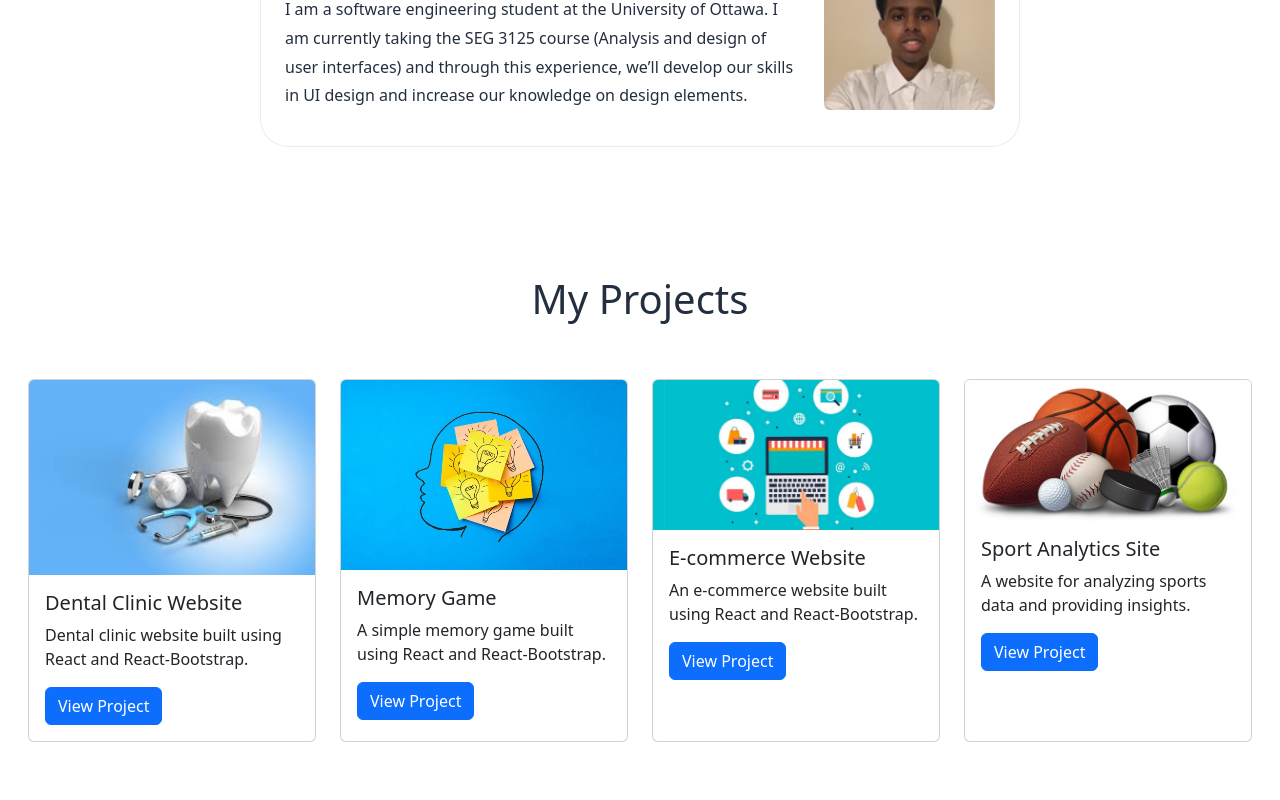
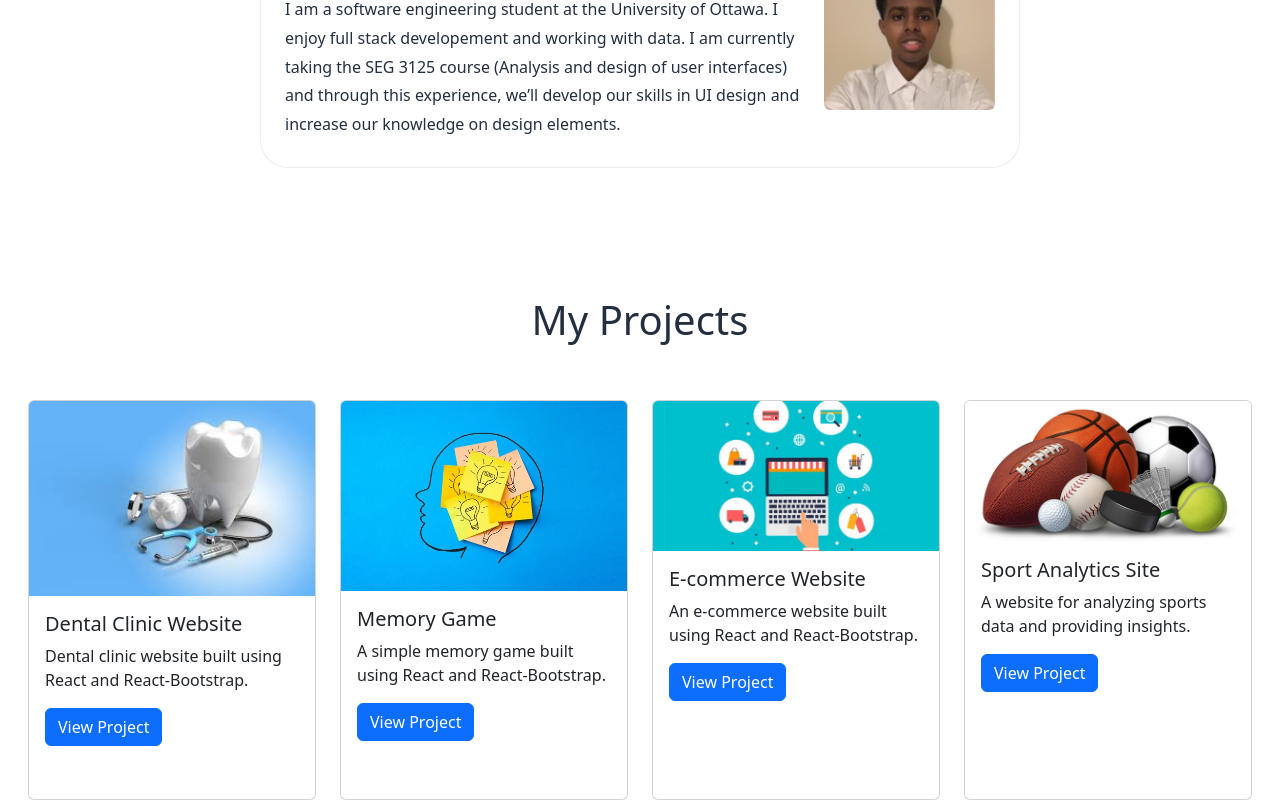
Before and after one commit to AhmedHassan2028/Ahmed-SEG3125-Portfolio, a React (Vite) app: page / in a window 1280 px wide. Shown: the part 274-1074 px from the top of the page. Before the commit the page ends 1016 px from the top, so only its background shows below. Built offline with nearby package versions, Linux system fonts and the light colour scheme.

Commit message:
Coming soon pop up

```diff
--- a/src/App.jsx
+++ b/src/App.jsx
@@ -4,11 +4,10 @@ import BasicExample from './components/nabvar';
 // import ShapeExample from './components/pfp';
 // import BodyShorthandExample from './components/textbox';
 import FigureExample from './components/aboutme';
-import Card1Example from './components/project-card1';
-import Card2Example from './components/project-card2';
-import Card3Example from './components/project-card3';
-import Card4Example from './components/project-card4';
+import AlertExample from './components/alert';
 
+//For now im putting a coming soon pop up instead of new coming soon page because it's been a while since i used router
+//I put my components in a folder to organize
 function App() {
   return (
     <>
@@ -17,11 +16,8 @@ function App() {
       <div className="projects-title d-flex justify-content-center padding-top-40">
         <h1>My Projects</h1>
       </div>
-      <div className="project-section d-flex flex-wrap gap-4 justify-content-center">
-        <Card1Example />
-        <Card2Example />
-        <Card3Example />
-        <Card4Example />
+      <div>
+        <AlertExample />
       </div>
 
     </>
--- a/src/components/aboutme.jsx
+++ b/src/components/aboutme.jsx
@@ -5,7 +5,7 @@ function FigureExample() {
     <Figure className="aboutme-section d-flex align-items-start gap-4">
         <Figure.Caption className="aboutme-caption mb-0">
         <h1>Ahmed Hassan</h1>
-        I am a software engineering student at the University of Ottawa. I am currently taking the SEG 3125 course (Analysis and design of user interfaces) and through this experience, we’ll develop our skills in UI design and increase our knowledge on design elements.
+        I am a software engineering student at the University of Ottawa. I enjoy full stack developement and working with data. I am currently taking the SEG 3125 course (Analysis and design of user interfaces) and through this experience, we’ll develop our skills in UI design and increase our knowledge on design elements.
     </Figure.Caption>
 
       <Figure.Image
--- /dev/null
+++ b/src/components/alert.jsx
@@ -0,0 +1,49 @@
+import Alert from 'react-bootstrap/Alert';
+import { useState } from 'react';
+import Card1Example from './project-card1';
+import Card2Example from './project-card2';
+import Card3Example from './project-card3';
+import Card4Example from './project-card4';
+
+function AlertExample() {
+
+  const [alertCard, setAlertCard] = useState(null);
+
+  //I wanna have 2s alerts
+  //I use my react hook to indicare which card is clicked
+  const handleAlertClick = (cardId) => {
+    setAlertCard(cardId);
+    setTimeout(() => {
+      setAlertCard(null);
+    }, 2000);
+  };
+
+
+  //
+  // Im able to make it where the pop up is right above its specific card like this, maybe if i had more i'd use map but not sure how yet
+  return (
+    <>
+
+      <div className="project-section d-flex flex-wrap gap-4 justify-content-center">
+        <div>
+          {alertCard === 1 && <Alert variant="primary">Project Coming Soon</Alert>}
+          <Card1Example onClick={() => handleAlertClick(1)} />
+        </div>
+        <div>
+          {alertCard === 2 && <Alert variant="primary">Project Coming Soon</Alert>}
+          <Card2Example onClick={() => handleAlertClick(2)} />
+        </div>
+        <div>
+          {alertCard === 3 && <Alert variant="primary">Project Coming Soon</Alert>}
+          <Card3Example onClick={() => handleAlertClick(3)} />
+        </div>
+        <div>
+          {alertCard === 4 && <Alert variant="primary">Project Coming Soon</Alert>}
+          <Card4Example onClick={() => handleAlertClick(4)} />
+        </div>
+      </div>
+    </>
+  );
+}
+
+export default AlertExample;
--- a/src/components/project-card1.jsx
+++ b/src/components/project-card1.jsx
@@ -1,16 +1,19 @@
 import Button from 'react-bootstrap/Button';
 import Card from 'react-bootstrap/Card';
 
-function Card1Example() {
+
+function Card1Example({ onClick }) {
   return (
-    <Card style={{ width: '18rem' }}>
+    <Card style={{ width: '18rem', minHeight: '25rem' }}>
       <Card.Img variant="top" src="src/assets/dental-logo.jpg" />
       <Card.Body>
         <Card.Title>Dental Clinic Website</Card.Title>
         <Card.Text>
           Dental clinic website built using React and React-Bootstrap.
         </Card.Text>
-        <Button variant="primary">View Project</Button>
+        <Button variant="primary" onClick={onClick}>
+          View Project
+        </Button>
       </Card.Body>
     </Card>
   );
--- a/src/components/project-card2.jsx
+++ b/src/components/project-card2.jsx
@@ -1,16 +1,16 @@
 import Button from 'react-bootstrap/Button';
 import Card from 'react-bootstrap/Card';
 
-function Card2Example() {
+function Card2Example({onClick}) {
   return (
-    <Card style={{ width: '18rem' }}>
+    <Card style={{ width: '18rem', minHeight: '25rem' }}>
       <Card.Img variant="top" src="src/assets/memory.webp" />
       <Card.Body>
         <Card.Title>Memory Game</Card.Title>
         <Card.Text>
           A simple memory game built using React and React-Bootstrap.
         </Card.Text>
-        <Button variant="primary">View Project</Button>
+        <Button variant="primary" onClick={onClick}>View Project</Button>
       </Card.Body>
     </Card>
   );
--- a/src/components/project-card3.jsx
+++ b/src/components/project-card3.jsx
@@ -1,16 +1,16 @@
 import Button from 'react-bootstrap/Button';
 import Card from 'react-bootstrap/Card';
 
-function Card3Example() {
+function Card3Example({onClick}) {
   return (
-    <Card style={{ width: '18rem' }}>
+    <Card style={{ width: '18rem', minHeight: '25rem' }}>
       <Card.Img variant="top" src="src/assets/e-commerce.png" />
       <Card.Body>
         <Card.Title>E-commerce Website</Card.Title>
         <Card.Text>
           An e-commerce website built using React and React-Bootstrap.
         </Card.Text>
-        <Button variant="primary">View Project</Button>
+        <Button variant="primary" onClick={onClick}>View Project</Button>
       </Card.Body>
     </Card>
   );
--- a/src/components/project-card4.jsx
+++ b/src/components/project-card4.jsx
@@ -1,16 +1,16 @@
 import Button from 'react-bootstrap/Button';
 import Card from 'react-bootstrap/Card';
 
-function Card4Example() {
+function Card4Example({onClick}) {
   return (
-    <Card style={{ width: '18rem' }}>
+    <Card style={{ width: '18rem', minHeight: '25rem' }}>
       <Card.Img variant="top" src="src/assets/sports.jpg" />
       <Card.Body>
         <Card.Title>Sport Analytics Site</Card.Title>
         <Card.Text>
           A website for analyzing sports data and providing insights.
         </Card.Text>
-        <Button variant="primary">View Project</Button>
+        <Button variant="primary" onClick={onClick}>View Project</Button>
       </Card.Body>
     </Card>
   );
```
Also changed, not shown: src/components/contact-email.jsx (renamed from src/components/textbox.jsx, +1 -9 lines).
